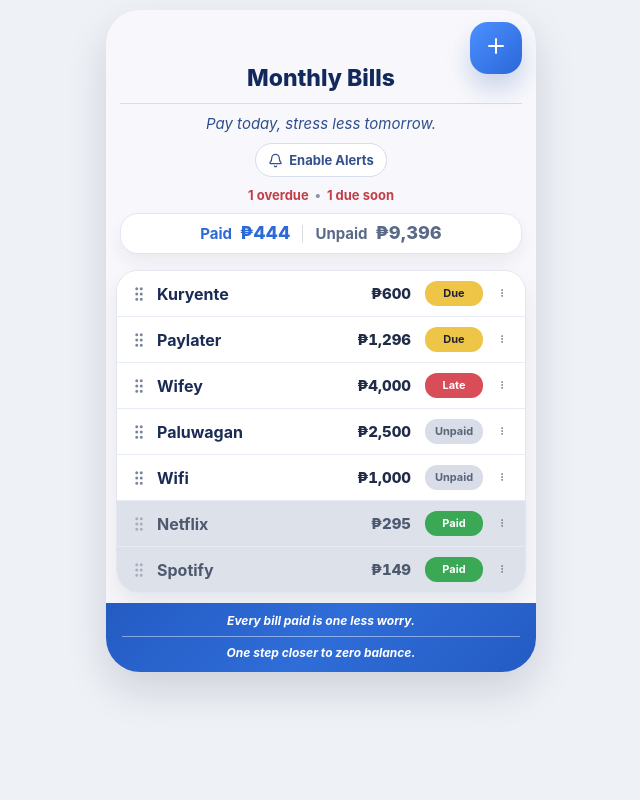
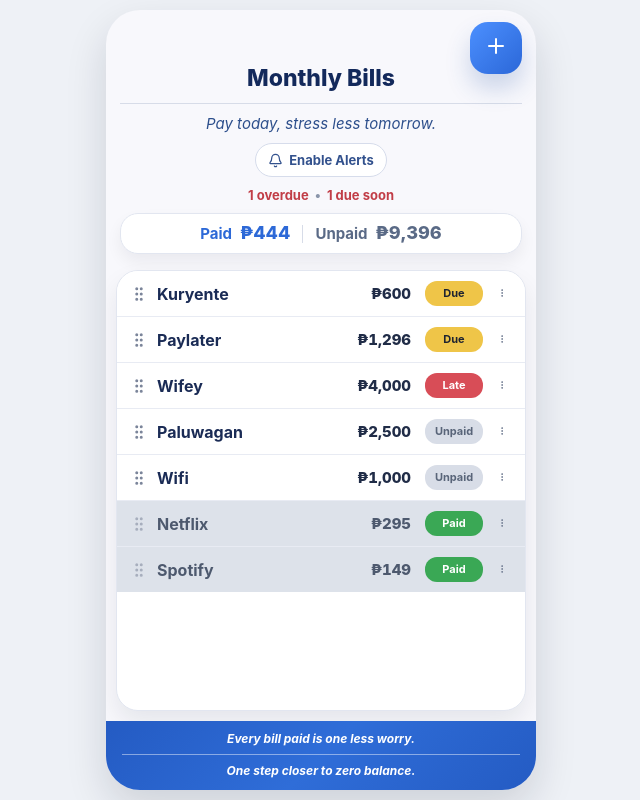
Before and after one commit to brehonioj-lgtm/Bill-App-V7, a React (Vite) app: page / in a window 1280 px wide. Shown: the whole page, without its empty margins (319-959 px from the left). Built offline with nearby package versions, Linux system fonts and the light colour scheme.

Commit message:
Add files via upload

```diff
--- a/src/App.jsx
+++ b/src/App.jsx
@@ -2,8 +2,8 @@ import React, { useEffect, useMemo, useRef, useState } from 'react';
 import { Plus, GripVertical, MoreVertical, Pencil, Trash2, X, Bell, Download } from 'lucide-react';
 import './index.css';
 
-const STORAGE_KEY = 'monthly-bills-v8-full-ui';
-const LAST_NOTIFY_KEY = 'monthly-bills-v8-last-notify';
+const STORAGE_KEY = 'monthly-bills-v9-full-height-full-features';
+const LAST_NOTIFY_KEY = 'monthly-bills-v9-last-notify';
 
 const initialBills = [
   { id: 1, title: 'Kuryente', amount: 600, dueDate: '2026-03-26', status: 'Unpaid' },
@@ -41,10 +41,14 @@ function getDerivedStatus(bill) {
 
 function statusClass(status) {
   switch (status) {
-    case 'Paid': return 'pill pill-paid';
-    case 'Due': return 'pill pill-due';
-    case 'Late': return 'pill pill-late';
-    default: return 'pill pill-unpaid';
+    case 'Paid':
+      return 'pill pill-paid';
+    case 'Due':
+      return 'pill pill-due';
+    case 'Late':
+      return 'pill pill-late';
+    default:
+      return 'pill pill-unpaid';
   }
 }
 
@@ -69,7 +73,12 @@ function useClickOutside(ref, onClose) {
 }
 
 function BillModal({ open, onClose, onSave, editingBill }) {
-  const [form, setForm] = useState({ title: '', amount: '', dueDate: '', status: 'Unpaid' });
+  const [form, setForm] = useState({
+    title: '',
+    amount: '',
+    dueDate: '',
+    status: 'Unpaid',
+  });
 
   useEffect(() => {
     if (editingBill) {
@@ -80,7 +89,12 @@ function BillModal({ open, onClose, onSave, editingBill }) {
         status: editingBill.status || 'Unpaid',
       });
     } else {
-      setForm({ title: '', amount: '', dueDate: '', status: 'Unpaid' });
+      setForm({
+        title: '',
+        amount: '',
+        dueDate: '',
+        status: 'Unpaid',
+      });
     }
   }, [editingBill, open]);
 
@@ -110,23 +124,43 @@ function BillModal({ open, onClose, onSave, editingBill }) {
         <form className="modal-form" onSubmit={handleSubmit}>
           <label>
             <span>Bill Name</span>
-            <input value={form.title} onChange={(e) => setForm((p) => ({ ...p, title: e.target.value }))} placeholder="e.g. Kuryente" />
+            <input
+              value={form.title}
+              onChange={(e) => setForm((p) => ({ ...p, title: e.target.value }))}
+              placeholder="e.g. Kuryente"
+            />
           </label>
+
           <label>
             <span>Amount</span>
-            <input type="number" value={form.amount} onChange={(e) => setForm((p) => ({ ...p, amount: e.target.value }))} placeholder="e.g. 600" />
+            <input
+              type="number"
+              value={form.amount}
+              onChange={(e) => setForm((p) => ({ ...p, amount: e.target.value }))}
+              placeholder="e.g. 600"
+            />
           </label>
+
           <label>
             <span>Due Date</span>
-            <input type="date" value={form.dueDate} onChange={(e) => setForm((p) => ({ ...p, dueDate: e.target.value }))} />
+            <input
+              type="date"
+              value={form.dueDate}
+              onChange={(e) => setForm((p) => ({ ...p, dueDate: e.target.value }))}
+            />
           </label>
+
           <label>
             <span>Status</span>
-            <select value={form.status} onChange={(e) => setForm((p) => ({ ...p, status: e.target.value }))}>
+            <select
+              value={form.status}
+              onChange={(e) => setForm((p) => ({ ...p, status: e.target.value }))}
+            >
               <option>Unpaid</option>
               <option>Paid</option>
             </select>
           </label>
+
           <div className="modal-actions">
             <button className="secondary-btn" type="button" onClick={onClose}>Cancel</button>
             <button className="primary-btn" type="submit">{editingBill ? 'Save Changes' : 'Add Bill'}</button>
@@ -147,6 +181,7 @@ function RowMenu({ onEdit, onDelete }) {
       <button className="icon-btn" onClick={() => setOpen((v) => !v)} type="button" aria-label="More options">
         <MoreVertical size={18} />
       </button>
+
       {open && (
         <div className="menu-card">
           <button onClick={() => { onEdit(); setOpen(false); }} type="button">
@@ -163,16 +198,36 @@ function RowMenu({ onEdit, onDelete }) {
   );
 }
 
-function BillRow({ bill, onEdit, onDelete, onToggleStatus, onDragStart, onDragEnter, onDrop, onDragEnd, isDragging, isDropTarget }) {
+function BillRow({
+  bill,
+  onEdit,
+  onDelete,
+  onToggleStatus,
+  onDragStart,
+  onDragEnter,
+  onDrop,
+  onDragEnd,
+  isDragging,
+  isDropTarget,
+}) {
   const derived = getDerivedStatus(bill);
   const isPaid = bill.status === 'Paid';
   const canDrag = !isPaid;
 
   return (
     <div
-      className={['bill-row', isPaid ? 'bill-row-paid' : '', isDragging ? 'bill-row-dragging' : '', isDropTarget ? 'bill-row-target' : ''].join(' ')}
-      onDragOver={(e) => { if (!isPaid) e.preventDefault(); }}
-      onDragEnter={() => { if (!isPaid) onDragEnter(bill.id); }}
+      className={[
+        'bill-row',
+        isPaid ? 'bill-row-paid' : '',
+        isDragging ? 'bill-row-dragging' : '',
+        isDropTarget ? 'bill-row-target' : '',
+      ].join(' ')}
+      onDragOver={(e) => {
+        if (!isPaid) e.preventDefault();
+      }}
+      onDragEnter={() => {
+        if (!isPaid) onDragEnter(bill.id);
+      }}
       onDrop={(e) => {
         if (!isPaid) {
           e.preventDefault();
@@ -194,7 +249,12 @@ function BillRow({ bill, onEdit, onDelete, onToggleStatus, onDragStart, onDragEn
       <div className="amount-col">{peso(bill.amount)}</div>
 
       <div className="status-col">
-        <button type="button" className={statusClass(derived)} onClick={() => onToggleStatus(bill.id)} title="Tap to toggle paid/unpaid">
+        <button
+          type="button"
+          className={statusClass(derived)}
+          onClick={() => onToggleStatus(bill.id)}
+          title="Tap to toggle paid/unpaid"
+        >
           {derived}
         </button>
       </div>
@@ -222,7 +282,9 @@ export default function App() {
   const [dragOverId, setDragOverId] = useState(null);
   const [deferredPrompt, setDeferredPrompt] = useState(null);
   const [installAvailable, setInstallAvailable] = useState(false);
-  const [notificationPermission, setNotificationPermission] = useState(typeof Notification !== 'undefined' ? Notification.permission : 'default');
+  const [notificationPermission, setNotificationPermission] = useState(
+    typeof Notification !== 'undefined' ? Notification.permission : 'default'
+  );
 
   useEffect(() => {
     localStorage.setItem(STORAGE_KEY, JSON.stringify(bills));
@@ -272,8 +334,12 @@ export default function App() {
     if (lastKey === todayKey) return;
 
     const messages = [];
-    if (alerts.late.length) messages.push(`${alerts.late.length} overdue bill${alerts.late.length > 1 ? 's' : ''} need attention.`);
-    if (alerts.dueSoon.length) messages.push(`${alerts.dueSoon.length} bill${alerts.dueSoon.length > 1 ? 's are' : ' is'} due soon.`);
+    if (alerts.late.length) {
+      messages.push(`${alerts.late.length} overdue bill${alerts.late.length > 1 ? 's' : ''} need attention.`);
+    }
+    if (alerts.dueSoon.length) {
+      messages.push(`${alerts.dueSoon.length} bill${alerts.dueSoon.length > 1 ? 's are' : ' is'} due soon.`);
+    }
 
     if (messages.length) {
       new Notification('Monthly Bills Reminder', {
@@ -322,7 +388,9 @@ export default function App() {
 
   function saveBill(data) {
     if (editingBill) {
-      setBills((prev) => sortBills(prev.map((b) => (b.id === editingBill.id ? { ...b, ...data } : b))));
+      setBills((prev) =>
+        sortBills(prev.map((b) => (b.id === editingBill.id ? { ...b, ...data } : b)))
+      );
     } else {
       const newBill = { id: Date.now(), ...data };
       setBills((prev) => sortBills([...prev, newBill]));
@@ -336,7 +404,13 @@ export default function App() {
   }
 
   function toggleStatus(id) {
-    setBills((prev) => sortBills(prev.map((b) => (b.id === id ? { ...b, status: b.status === 'Paid' ? 'Unpaid' : 'Paid' } : b))));
+    setBills((prev) =>
+      sortBills(
+        prev.map((b) =>
+          b.id === id ? { ...b, status: b.status === 'Paid' ? 'Unpaid' : 'Paid' } : b
+        )
+      )
+    );
   }
 
   function handleDragStart(id) {
@@ -424,6 +498,7 @@ export default function App() {
           </div>
         </div>
 
+        <div className="list-wrap">
           <div className="list-card">
             {bills.map((bill) => (
               <BillRow
@@ -440,6 +515,7 @@ export default function App() {
                 isDropTarget={dragOverId === bill.id && draggedId && draggedId !== bill.id}
               />
             ))}
+          </div>
         </div>
 
         <div className="footer-section">
--- a/src/index.css
+++ b/src/index.css
@@ -4,6 +4,7 @@
   background: #eef1f6;
 }
 * { box-sizing: border-box; }
+html, body, #root { min-height: 100%; }
 body { margin: 0; background: #eef1f6; }
 button, input, select { font: inherit; }
 
@@ -12,20 +13,27 @@ button, input, select { font: inherit; }
   background: #eef1f6;
   padding: 10px;
 }
+
 .phone-card {
   max-width: 430px;
+  min-height: calc(100vh - 20px);
   margin: 0 auto;
   border-radius: 34px;
   overflow: hidden;
   background: #f8f8fc;
   box-shadow: 0 18px 42px rgba(15, 23, 42, 0.14);
+  display: flex;
+  flex-direction: column;
 }
+
 .top-section { padding: 12px 14px 8px; }
+
 .top-actions {
   display: flex;
   justify-content: flex-end;
   margin-bottom: -18px;
 }
+
 .add-btn {
   width: 52px;
   height: 52px;
@@ -36,6 +44,7 @@ button, input, select { font: inherit; }
   background: linear-gradient(135deg, #4c90ff 0%, #2b67d8 100%);
   box-shadow: 0 14px 24px rgba(37, 84, 164, 0.22);
 }
+
 .title {
   margin: 10px 0 0;
   text-align: center;
@@ -44,6 +53,7 @@ button, input, select { font: inherit; }
   font-weight: 800;
   color: #13295b;
 }
+
 .quote-top {
   margin-top: 12px;
   padding-top: 10px;
@@ -53,6 +63,7 @@ button, input, select { font: inherit; }
   color: #2d4f8c;
   font-size: 15px;
 }
+
 .utility-row {
   margin-top: 10px;
   display: flex;
@@ -60,6 +71,7 @@ button, input, select { font: inherit; }
   justify-content: center;
   flex-wrap: wrap;
 }
+
 .mini-btn {
   display: inline-flex;
   align-items: center;
@@ -72,6 +84,7 @@ button, input, select { font: inherit; }
   font-size: 13px;
   font-weight: 700;
 }
+
 .alert-strip {
   margin-top: 10px;
   display: flex;
@@ -82,7 +95,9 @@ button, input, select { font: inherit; }
   font-size: 13px;
   font-weight: 700;
 }
+
 .dot-sep { color: #8a95aa; }
+
 .summary-strip {
   margin-top: 10px;
   display: flex;
@@ -95,30 +110,44 @@ button, input, select { font: inherit; }
   border: 1px solid #e2e6f0;
   box-shadow: 0 8px 16px rgba(15, 23, 42, 0.06);
 }
+
 .summary-inline {
   display: flex;
   align-items: baseline;
   gap: 8px;
 }
+
 .summary-inline-label {
   font-size: 15px;
   font-weight: 700;
 }
+
 .summary-inline-value {
   font-size: 18px;
   font-weight: 800;
   line-height: 1;
 }
+
 .summary-inline-paid .summary-inline-label,
 .summary-inline-paid .summary-inline-value { color: #2d69d7; }
+
 .summary-inline-unpaid .summary-inline-label,
 .summary-inline-unpaid .summary-inline-value { color: #5a6a86; }
+
 .summary-divider {
   width: 1px;
   height: 18px;
   background: #d7dce8;
 }
+
+.list-wrap {
+  flex: 1;
+  display: flex;
+  min-height: 0;
+}
+
 .list-card {
+  flex: 1;
   margin: 8px 10px 0;
   background: white;
   border: 1px solid #e2e6f0;
@@ -126,6 +155,7 @@ button, input, select { font: inherit; }
   overflow: hidden;
   box-shadow: 0 12px 24px rgba(15, 23, 42, 0.08);
 }
+
 .bill-row {
   display: grid;
   grid-template-columns: 20px minmax(0, 1fr) 74px 64px 22px;
@@ -136,20 +166,25 @@ button, input, select { font: inherit; }
   background: #ffffff;
   transition: background-color 180ms ease, box-shadow 180ms ease, transform 180ms ease, opacity 180ms ease;
 }
+
 .bill-row:last-child { border-bottom: none; }
+
 .bill-row-paid { background: #dde2ea; }
 .bill-row-paid .name-col,
 .bill-row-paid .amount-col { color: #4d596e; }
+
 .bill-row-dragging {
   opacity: 0.65;
   transform: scale(0.985);
   box-shadow: inset 0 0 0 1px #7aa4ff;
   background: #f3f7ff;
 }
+
 .bill-row-target {
   background: #edf4ff;
   box-shadow: inset 0 0 0 1px #9db9f7;
 }
+
 .drag-col {
   display: flex;
   align-items: center;
@@ -157,9 +192,11 @@ button, input, select { font: inherit; }
   color: #7b859a;
   user-select: none;
 }
+
 .drag-enabled { cursor: grab; }
 .drag-enabled:active { cursor: grabbing; }
 .drag-disabled { opacity: 0.55; }
+
 .name-col {
   min-width: 0;
   overflow: hidden;
@@ -169,6 +206,7 @@ button, input, select { font: inherit; }
   font-weight: 650;
   color: #1a2b55;
 }
+
 .amount-col {
   text-align: right;
   font-size: 15px;
@@ -177,10 +215,12 @@ button, input, select { font: inherit; }
   font-variant-numeric: tabular-nums;
   white-space: nowrap;
 }
+
 .status-col {
   display: flex;
   justify-content: flex-end;
 }
+
 .pill {
   min-width: 58px;
   text-align: center;
@@ -192,11 +232,14 @@ button, input, select { font: inherit; }
   border: 0;
   cursor: pointer;
 }
+
 .pill-paid { background: #3aa855; color: white; }
 .pill-unpaid { background: #d8dde7; color: #596579; }
 .pill-due { background: #efc548; color: #1f2430; }
 .pill-late { background: #d84d57; color: white; }
+
 .menu-col { display: flex; justify-content: flex-end; }
+
 .icon-btn {
   border: 0;
   background: transparent;
@@ -209,7 +252,9 @@ button, input, select { font: inherit; }
   justify-content: center;
   cursor: pointer;
 }
+
 .menu-wrap { position: relative; }
+
 .menu-card {
   position: absolute;
   top: 28px;
@@ -222,6 +267,7 @@ button, input, select { font: inherit; }
   overflow: hidden;
   z-index: 50;
 }
+
 .menu-card button {
   width: 100%;
   border: 0;
@@ -234,8 +280,10 @@ button, input, select { font: inherit; }
   color: #344156;
   cursor: pointer;
 }
+
 .menu-card button:hover { background: #f7f9fd; }
 .menu-card .danger-item { color: #cb3741; }
+
 .footer-section {
   margin-top: 10px;
   padding: 10px 16px 12px;
@@ -243,17 +291,20 @@ button, input, select { font: inherit; }
   color: white;
   background: linear-gradient(135deg, #245bc3 0%, #2f6dd8 50%, #245bc3 100%);
 }
+
 .footer-line {
   font-size: 12px;
   font-style: italic;
   font-weight: 700;
 }
+
 .footer-divider {
   height: 1px;
   background: rgba(255, 255, 255, 0.45);
   width: 100%;
   margin: 8px auto;
 }
+
 .modal-backdrop {
   position: fixed;
   inset: 0;
@@ -264,6 +315,7 @@ button, input, select { font: inherit; }
   padding: 12px;
   z-index: 100;
 }
+
 .modal-card {
   width: 100%;
   max-width: 430px;
@@ -272,6 +324,7 @@ button, input, select { font: inherit; }
   box-shadow: 0 20px 40px rgba(15, 23, 42, 0.2);
   overflow: hidden;
 }
+
 .modal-header {
   display: flex;
   align-items: center;
@@ -279,25 +332,30 @@ button, input, select { font: inherit; }
   padding: 18px 18px 14px;
   border-bottom: 1px solid #ebeff6;
 }
+
 .modal-title {
   font-size: 20px;
   font-weight: 800;
   color: #1a2b55;
 }
+
 .modal-form {
   padding: 18px;
   display: grid;
   gap: 14px;
 }
+
 .modal-form label {
   display: grid;
   gap: 8px;
 }
+
 .modal-form label span {
   font-size: 14px;
   font-weight: 700;
   color: #43506b;
 }
+
 .modal-form input,
 .modal-form select {
   width: 100%;
@@ -307,14 +365,17 @@ button, input, select { font: inherit; }
   outline: none;
   background: white;
 }
+
 .modal-form input:focus,
 .modal-form select:focus { border-color: #3f7fe7; }
+
 .modal-actions {
   display: grid;
   grid-template-columns: 1fr 1fr;
   gap: 12px;
   margin-top: 6px;
 }
+
 .primary-btn,
 .secondary-btn {
   border-radius: 16px;
@@ -322,5 +383,6 @@ button, input, select { font: inherit; }
   font-weight: 700;
   cursor: pointer;
 }
+
 .primary-btn { border: 0; color: white; background: #2d69d7; }
 .secondary-btn { border: 1px solid #d3d9e5; color: #455167; background: white; }
```
Lines whose indentation alone changed are shown as unchanged.
